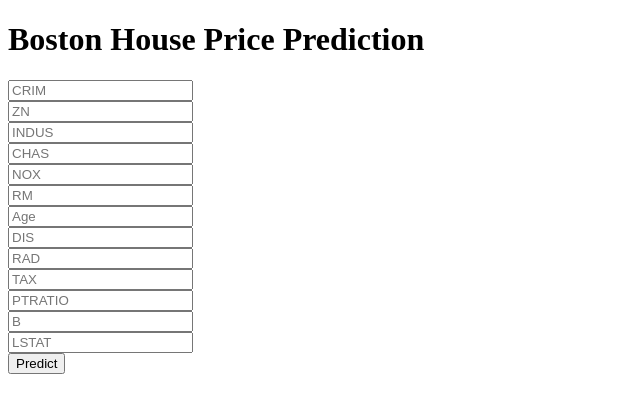
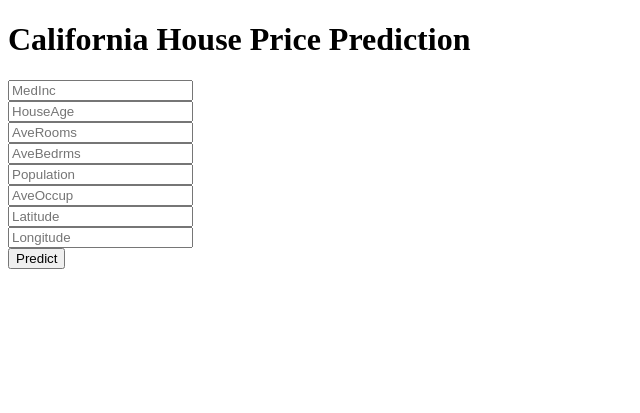
Before and after one commit to engrlakshmi/California-house-pricing, a Flask app: page / in a window 1280 px wide. Shown: the top 413 px of the page, without its empty margins (0-640 px from the left). Run offline with Flask 3, Linux system fonts and the light colour scheme; parts of the project's set-up code (start-up, migrations or seed data) failed here and were passed over.

Commit message:
Created deployment for California housing project

```diff
--- a/templates/home.html
+++ b/templates/home.html
@@ -14,26 +14,18 @@
 
 <body>
  <div class="login">
-	<h1>Boston House Price Prediction</h1>
+	<h1>California House Price Prediction</h1>
 
      <!-- Main Input For Receiving Query to our ML -->
     <form action="{{ url_for('predict')}}"method="post">
-      <input type="text" name="CRIM" placeholder="CRIM" required="required" /><br>
-    	<input type="text" name="ZN" placeholder="ZN" required="required" /><br>
-        <input type="text" name="INDUS" placeholder="INDUS" required="required" /><br>
-        <input type="text" name="CHAS" placeholder="CHAS" required="required" /><br>
-        <input type="text" name="NOX" placeholder="NOX" required="required" /><br>
-        <input type="text" name="RM" placeholder="RM" required="required" /><br>
-        <input type="text" name="Age" placeholder="Age" required="required" /><br>
-        <input type="text" name="DIS" placeholder="DIS" required="required" /><br>
-        <input type="text" name="RAD" placeholder="RAD" required="required" /><br>
-        <input type="text" name="TAX" placeholder="TAX" required="required" /><br>
-        <input type="text" name="PTRATIO" placeholder="PTRATIO" required="required" /><br>
-        <input type="text" name="B" placeholder="B" required="required" /><br>
-        <input type="text" name="LSTAT" placeholder="LSTAT" required="required" /><br>
-
-
-
+      <input type="text" name="MedInc" placeholder="MedInc" required="required" /><br>
+    	<input type="text" name="HouseAge" placeholder="HouseAge" required="required" /><br>
+        <input type="text" name="AveRooms" placeholder="AveRooms" required="required" /><br>
+        <input type="text" name="AveBedrms" placeholder="AveBedrms" required="required" /><br>
+        <input type="text" name="Population" placeholder="Population" required="required" /><br>
+        <input type="text" name="AveOccup" placeholder="AveOccup" required="required" /><br>
+        <input type="text" name="Latitude" placeholder="Latitude" required="required" /><br>
+        <input type="text" name="Longitude" placeholder="Longitude" required="required" /><br>
         <button type="submit" class="btn btn-primary btn-block btn-large">Predict</button>
     </form>
 
```
Also changed, not shown: .github/workflows/main.yaml (added).
